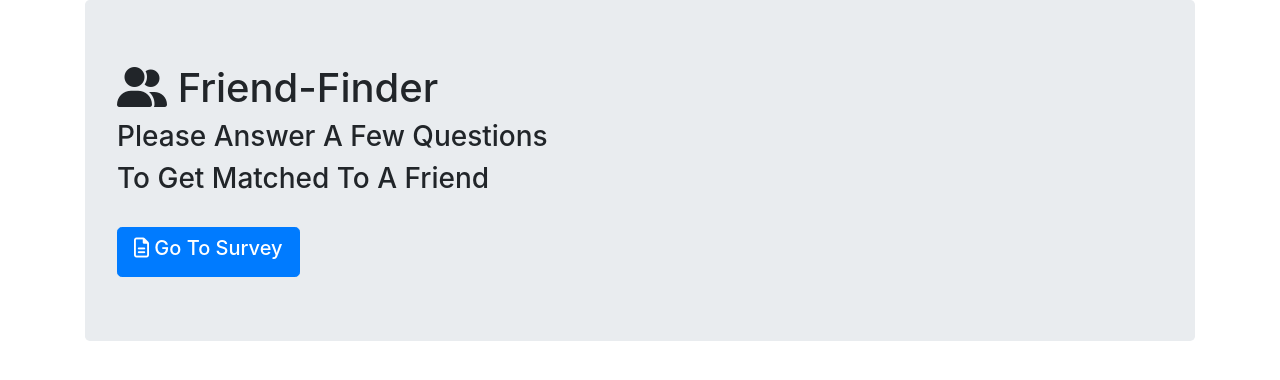
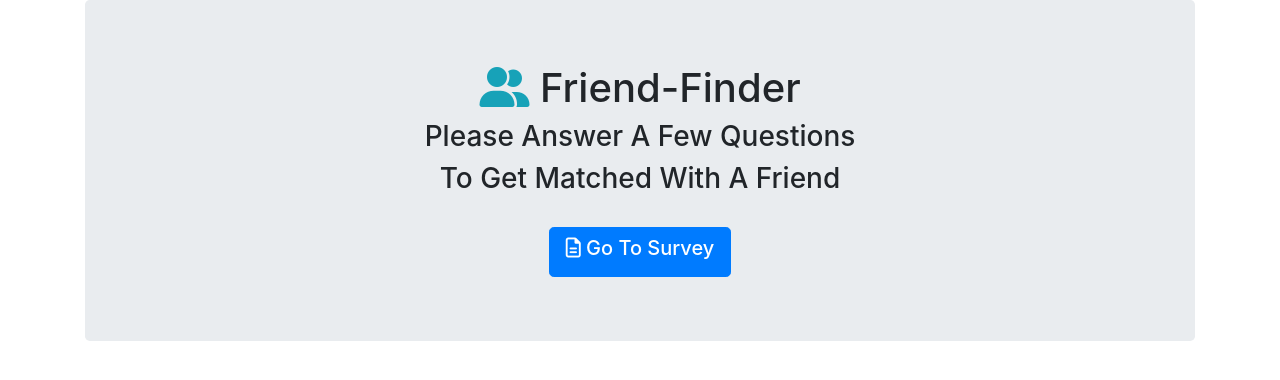
Before and after one commit to niles87/Friend_Finder, a website: page app/public/home.html in a window 1280 px wide. Drawn offline with nearby package versions, Linux system fonts and the light colour scheme.

Commit message:
centered the headers and button

```diff
--- a/app/public/home.html
+++ b/app/public/home.html
@@ -15,9 +15,12 @@
   <body>
     <div class="container">
       <div class="jumbotron">
-        <h1><i class="fas fa-user-friends"></i> Friend-Finder</h1>
+        <div class="text-center">
+          <h1>
+            <span class="text-info"><i class="fas fa-user-friends"></i></span> Friend-Finder
+          </h1>
           <h3>Please Answer A Few Questions</h3>
-        <h3>To Get Matched To A Friend</h3>
+          <h3>To Get Matched With A Friend</h3>
           <br />
           <a href="/survey">
             <button type="button" class="btn btn-lg btn-primary">
@@ -26,5 +29,6 @@
           </a>
         </div>
       </div>
+    </div>
   </body>
 </html>
```
Lines whose indentation alone changed are shown as unchanged.
